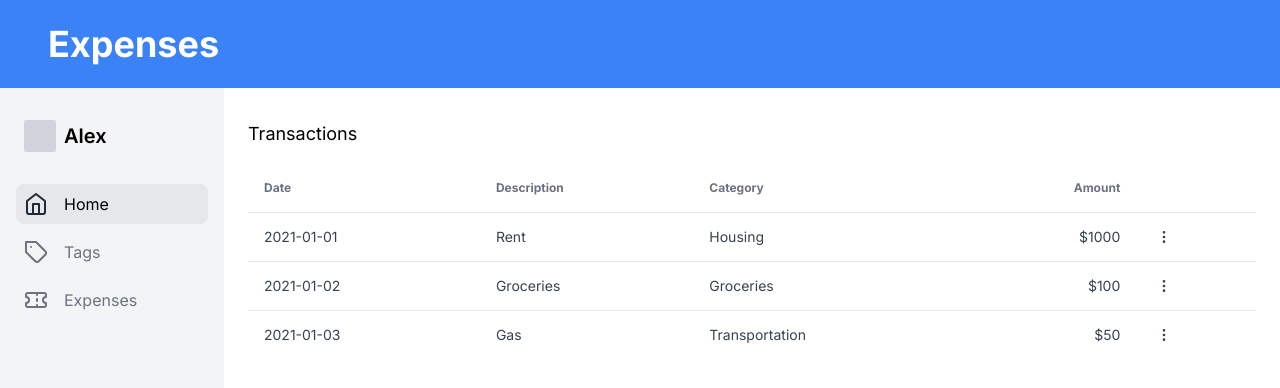
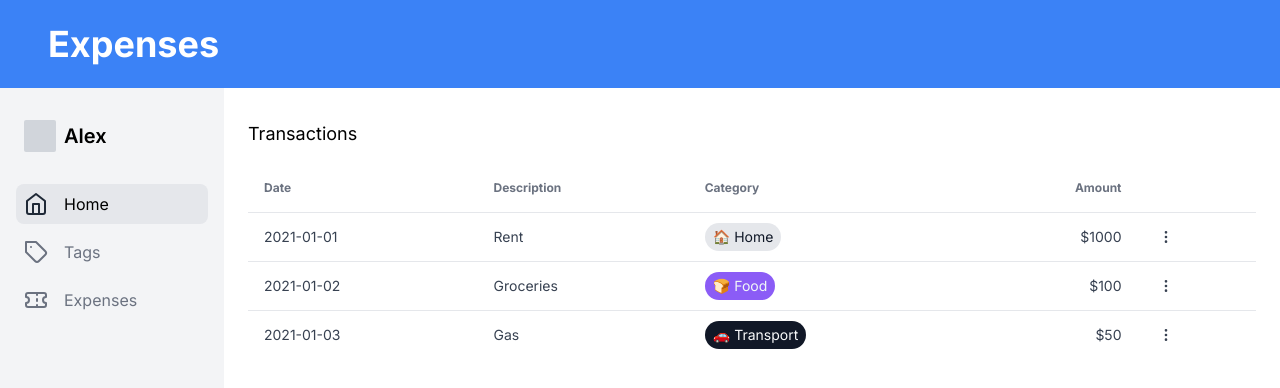
Before and after one commit to alexbgh1/expenses, a Next.js app: page / in a window 1280 px wide. Shown: the top 388 px of the page. Built offline with nearby package versions, Linux system fonts and the light colour scheme.

Commit message:
Genric Category Badge w/types, emoji+text

```diff
--- /dev/null
+++ b/src/app/components/Badge.tsx
@@ -0,0 +1,22 @@
+import { Category } from "../types/categories";
+import { CATEGORY_COLORS } from "../constants/categories";
+
+interface BadgeProps {
+  emoji?: string;
+  text: Category;
+}
+const Badge = ({ emoji, text }: BadgeProps) => {
+  const textColor = CATEGORY_COLORS[text].textColor.light;
+  const bgColor = CATEGORY_COLORS[text].bgColor.light;
+  return (
+    <div
+      className="capitalize rounded-full px-2 py-1 flex w-min"
+      style={{ color: textColor, backgroundColor: bgColor }}
+    >
+      {emoji && <span className="mr-1">{emoji}</span>}
+      {text}
+    </div>
+  );
+};
+
+export default Badge;
--- a/src/app/components/Table/TableTransactions.tsx
+++ b/src/app/components/Table/TableTransactions.tsx
@@ -1,4 +1,5 @@
 import { MoreVerticalIcon } from "@/app/icons/icons";
+import Badge from "../Badge";
 const TableTransactions = () => {
   return (
     <table className="w-full text-sm text-left rtl:text-right text-gray-500">
@@ -17,7 +18,9 @@ const TableTransactions = () => {
         <tr className="text-gray-700 hover:bg-gray-50 border-b transition-colors">
           <td className="px-4 py-2">2021-01-01</td>
           <td className="px-4 py-2">Rent</td>
-          <td className="px-4 py-2">Housing</td>
+          <td className="px-4 py-2">
+            <Badge emoji="🏠" text="home" />
+          </td>
           <td className="text-right px-4 py-2">$1000</td>
           <td className="px-4 py-2">
             <button className="hover:text-gray-800 hover:bg-gray-200 py-2 px-1">
@@ -29,7 +32,9 @@ const TableTransactions = () => {
         <tr className="text-gray-700 hover:bg-gray-50 border-b transition-colors">
           <td className="px-4 py-2">2021-01-02</td>
           <td className="px-4 py-2">Groceries</td>
-          <td className="px-4 py-2">Groceries</td>
+          <td className="px-4 py-2">
+            <Badge emoji="🍞" text="food" />
+          </td>
           <td className="text-right px-4 py-2">$100</td>
           <td className="px-4 py-2">
             <button className="hover:text-gray-800 hover:bg-gray-200 py-2 px-1">
@@ -41,7 +46,9 @@ const TableTransactions = () => {
         <tr className="text-gray-700 hover:bg-gray-50 border-b transition-colors">
           <td className="px-4 py-2">2021-01-03</td>
           <td className="px-4 py-2">Gas</td>
-          <td className="px-4 py-2">Transportation</td>
+          <td className="px-4 py-2">
+            <Badge emoji="🚗" text="transport" />
+          </td>
           <td className="text-right  px-4 py-2">$50</td>
           <td className="px-4 py-2">
             <button className="hover:text-gray-800 hover:bg-gray-200 py-2 px-1">
--- /dev/null
+++ b/src/app/constants/categories.ts
@@ -0,0 +1,47 @@
+import { Category, CategoryColors } from "../types/categories";
+
+//TODO: Improve colors and add more categories
+const CATEGORY_COLORS: Record<Category, CategoryColors> = {
+  home: {
+    textColor: {
+      light: "#101827",
+      dark: "#F9FAFB",
+    },
+    bgColor: {
+      light: "#e5e7eb",
+      dark: "#111827",
+    },
+  },
+  food: {
+    textColor: {
+      light: "#f1f8f7",
+      dark: "#F9FAFB",
+    },
+    bgColor: {
+      light: "#8B5CF6",
+      dark: "#111827",
+    },
+  },
+  office: {
+    textColor: {
+      light: "#e5e7eb",
+      dark: "#F9FAFB",
+    },
+    bgColor: {
+      light: "#F9FAFB",
+      dark: "#111827",
+    },
+  },
+  transport: {
+    textColor: {
+      light: "#F9FAFB",
+      dark: "#111827",
+    },
+    bgColor: {
+      light: "#111827",
+      dark: "#F9FAFB",
+    },
+  },
+};
+
+export { CATEGORY_COLORS };
--- /dev/null
+++ b/src/app/types/categories.ts
@@ -0,0 +1,13 @@
+//TODO: Add more categories
+export type Category = "home" | "food" | "office" | "transport";
+
+export interface CategoryColors {
+  textColor: {
+    light: string;
+    dark: string;
+  };
+  bgColor: {
+    light: string;
+    dark: string;
+  };
+}
```
